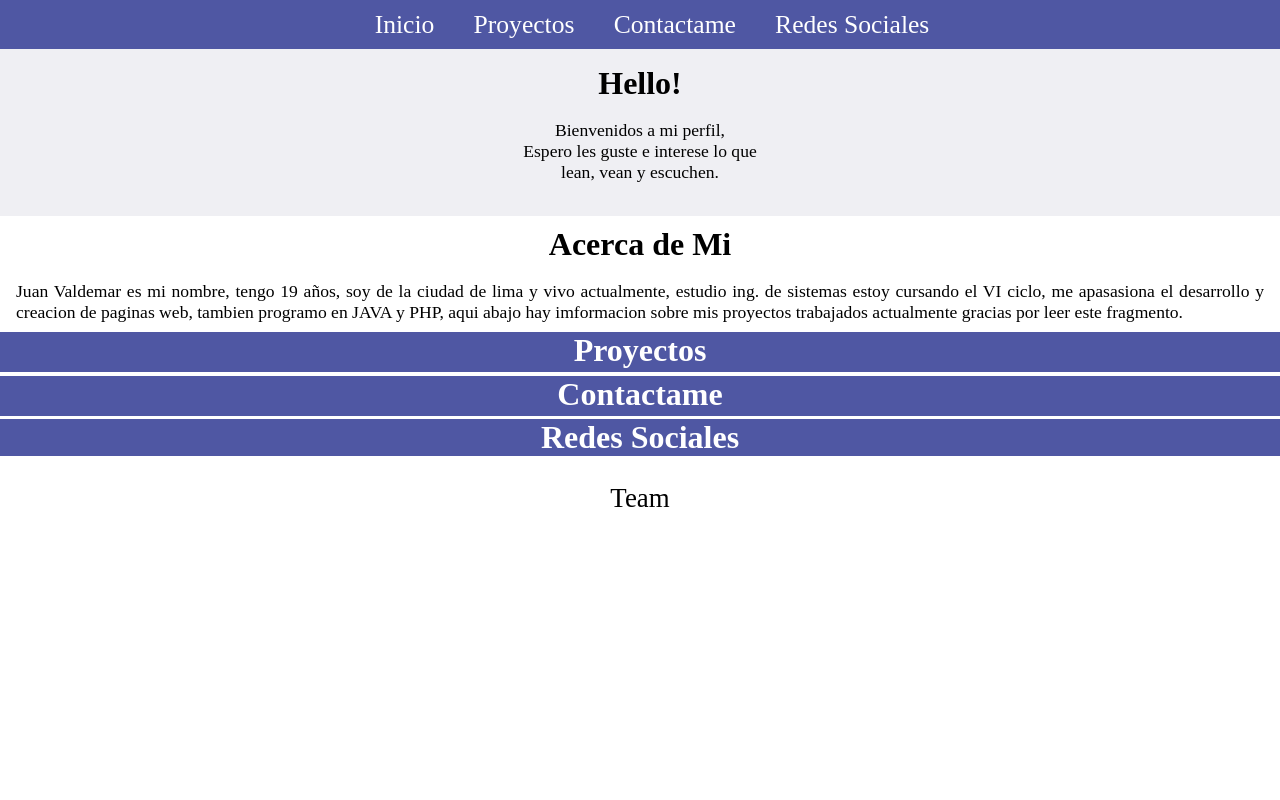
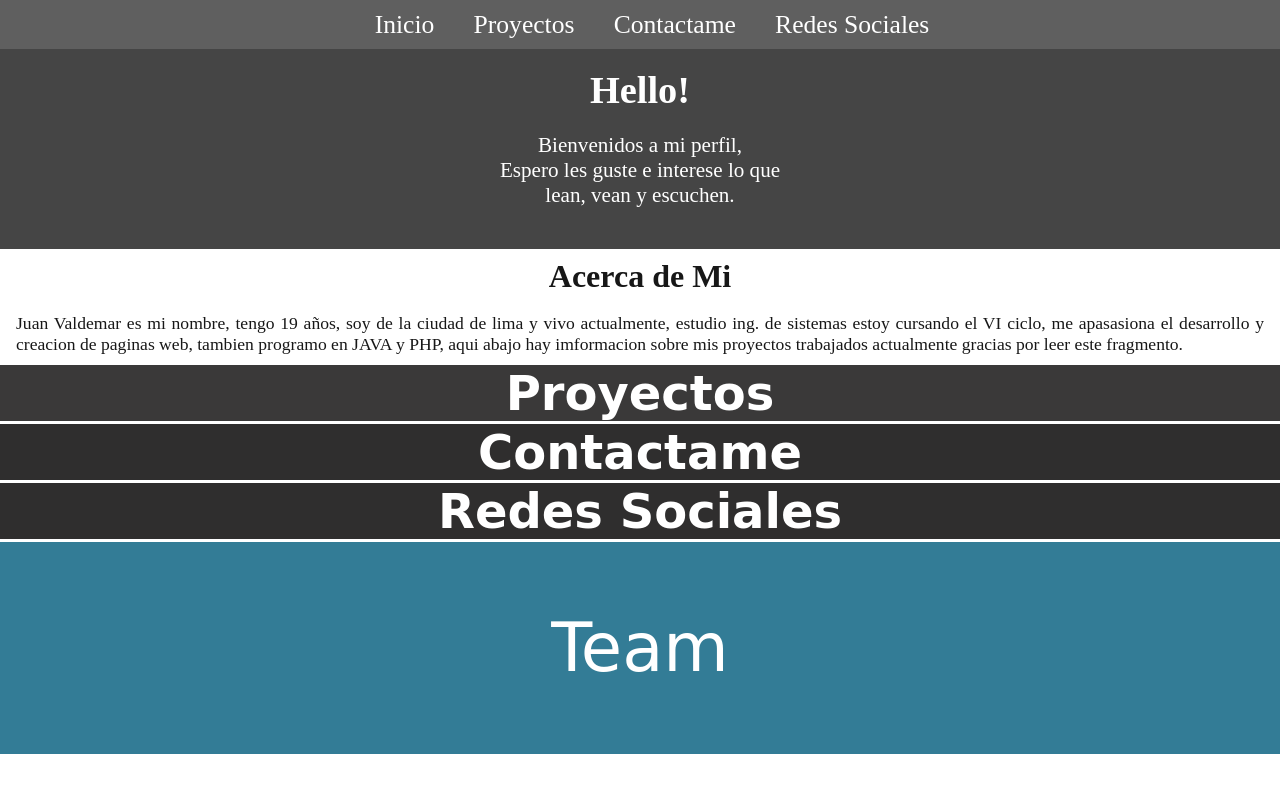
Before and after one commit to juancol23/Perfil, a PHP site: page / in a window 1280 px wide. Run offline with PHP 8.4, Linux system fonts and the light colour scheme.

Commit message:
Agregando Estilos 25%

```diff
--- a/index.html
+++ b/index.html
@@ -45,7 +45,7 @@
 	<article class="Article_opcion text-center">
 		<div class="Bottom_Proyecto">
 			<h1 class="tittle" id="Proyectos">Proyectos</h1>
-			<p class="desc_1 max-height-0">Lorem ipsum dolor sit amet, consectetur <br>
+			<p class="desc_1 max-height-0"><br>Lorem ipsum dolor sit amet, consectetur <br>
 			  adipisicing elit. Odio blanditiis dignissimos dolor, neque consequatur<br>
 			   adipisicing elit. Odio blanditiis dignissimos dolor, neque consequatur<br>
 			    adipisicing elit. Odio blanditiis dignissimos dolor, neque consequatur<br>
@@ -69,7 +69,7 @@
 
 		<div class="Bottom_Contactame"id="Contactame">
 			<h1 class="tittle">Contactame</h1>
-			<p class="desc_2 max-height-0">Lorem ipsum dolor sit amet, consectetur <br>
+			<p class="desc_2 max-height-0"><br>Lorem ipsum dolor sit amet, consectetur <br>
 			  adipisicing elit. Odio blanditiis dignissimos dolor, neque consequatur<br>
 			   adipisicing elit. Odio blanditiis dignissimos dolor, neque consequatur<br>
 			    adipisicing elit. Odio blanditiis dignissimos dolor, neque consequatur<br>
@@ -92,7 +92,7 @@
 		</div>
 		<div class="Bottom_Redes_Sociales" id="Redes-sociales">
 			<h1 class="tittle">Redes Sociales</h1>
-			<p class="desc_3 max-height-0">Lorem ipsum dolor sit amet, consectetur <br>
+			<p class="desc_3 max-height-0"><br>Lorem ipsum dolor sit amet, consectetur <br>
 			 adipisicing elit. Odio blanditiis dignissimos dolor, neque consequatur<br>
 			  adipisicing elit. Odio blanditiis dignissimos dolor, neque consequatur<br>
 			   adipisicing elit. Odio blanditiis dignissimos dolor, neque consequatur<br>
--- a/stylus/stylus.styl
+++ b/stylus/stylus.styl
@@ -19,13 +19,13 @@
 
 .item:hover
 	transition: 0.4s
-	background #27B198
+	background #939393
 
 body
 	font-size 16px
 	font-family "Myriad Pro"
 header
-	background #4F57A3
+	background: rgb(95, 95, 95)
 	nav
 		ul
 			padding 0 auto
@@ -55,7 +55,9 @@ header
 section.Section
 	article.Article_Hello
 		padding 1em
-		background #EFEFF3
+		background #454545
+		color white
+		font-size 1.2em
 		h1.tittle
 			text-align center
 			margin 0
@@ -64,6 +66,8 @@ section.Section
 			font-size 1.1em
 	article.Article_About
 		padding 0.6em 1em
+		background rgba(255, 255, 255, 0.61)
+		color #171717
 		h1.tittle
 			text-align center
 			margin 0
@@ -73,51 +77,79 @@ section.Section
 			margin-bottom: 0em
 	article.Article_Social
 		padding 1em
-		background #EFEFF3
+		background #939393
 
 	article.Article_opcion
 		.Bottom_Proyecto
-			background #4F57A3
-			cursor pointer
-			h1.tittle
-				color white
-				margin 0
-			p.desc_1
-				margin .2em
-				transition: 0.4s
-			&:hover
-				transition: 0.4s
-				background #27B198
-		.Bottom_Contactame
-			background #4F57A3
+			background white
+			border-bottom 3px solid white
 			cursor pointer
 			h1.tittle
 				margin 0
+				background rgba(37, 36, 36, 0.9)
+				font-size 1.2em
+				text-align center
+				cursor pointer
+				color white
+				font-family cursive
+				text-align center
+				font-size 3em
+				color white
+			p.desc_1
+				margin 0em 1em
+			&:hover
+				transition: 0.4s
+				background white
+		.Bottom_Contactame
+			background #939393
+			cursor pointer
+			border-bottom 3px solid white
+			h1.tittle
+				margin 0
+				background rgba(37, 36, 36, 0.9)
+				font-size 1.2em
+				text-align center
+				cursor pointer
+				color white
+				font-family cursive
+				text-align center
+				font-size 3em
 				color white
 			p.desc_2
-				margin .2em
+				margin 0em 1em
 			&:hover
 				transition: 0.4s
 				background #27B198
 		.Bottom_Redes_Sociales
-			background #4F57A3
+			background #939393
 			cursor pointer
+			border-bottom 3px solid white
 			h1.tittle
 				margin 0
+				background rgba(37, 36, 36, 0.9)
+				font-size 1.2em
+				text-align center
+				cursor pointer
+				color white
+				font-family cursive
+				text-align center
+				font-size 3em
 				color white
 			p.desc_3
-				margin 0 .2em
-			&:hover
-				transition: 0.4s
-				background #27B198
+				margin 0em 1em
+
 footer.Footer
-	background #ffffff
+	background rgba(29, 110, 139, 0.9)
 	font-size 1.2em
 	text-align center
 	cursor pointer
-	&:hover
-		transition: 0.4s
-		background #27B198
+	color white
+	font-family cursive
+	text-align center
+	font-size 3em
+	// &:hover
+	// 	transition: 0.4s
+	// 	background #27B198
 	p.Team
 		margin 0
 		padding 1em
```
Also changed, not shown: css/stylus.css.
